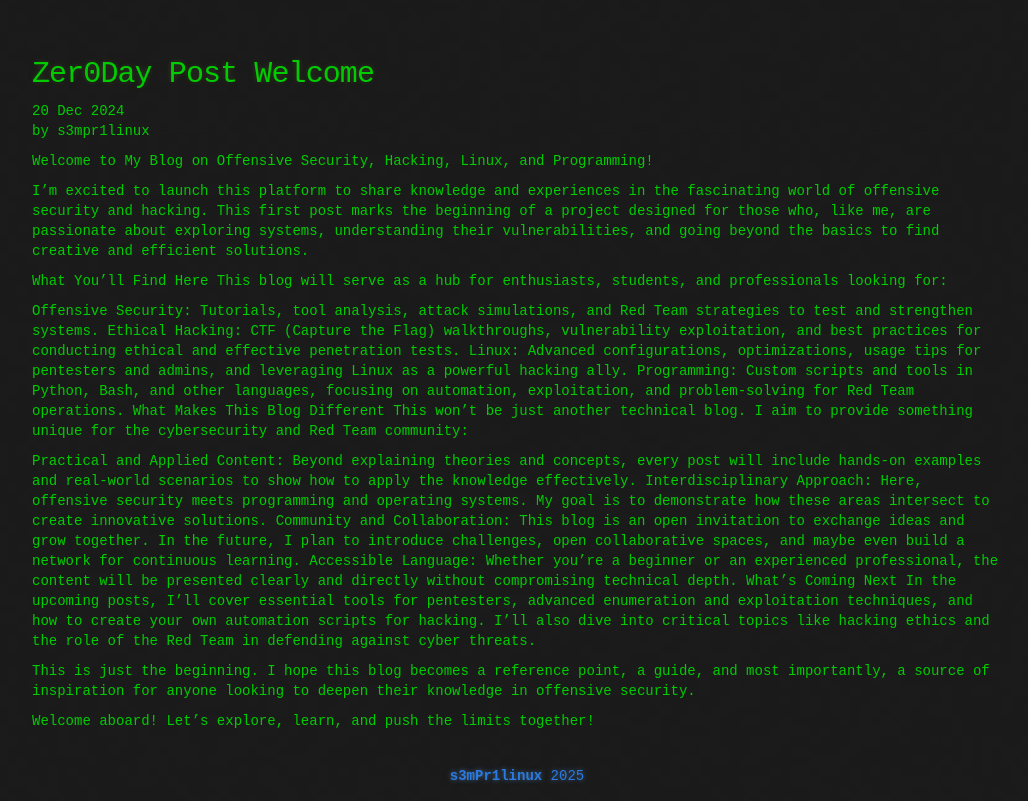
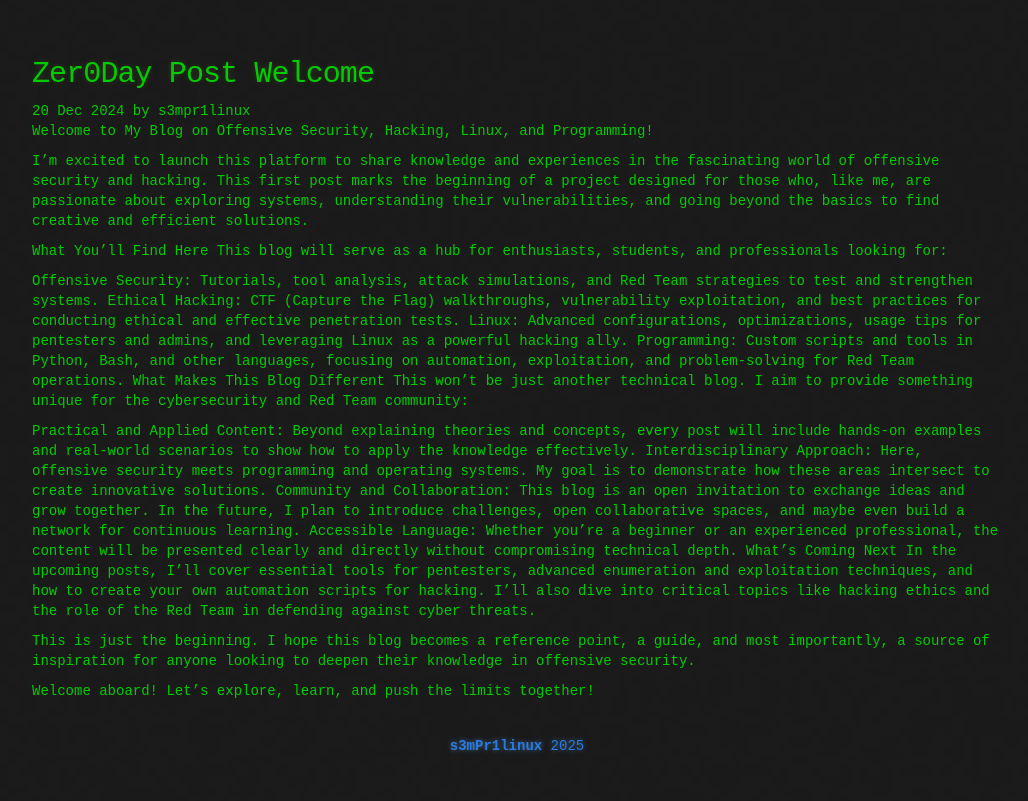
Before and after one commit to s3mPr1linux/s3mPr1linux.github.io, a Jekyll site: the page built from _posts/2024-12-20-zeroday post.md, in a window 1280 px wide. Shown: the part 399-1200 px from the top of the page, without its empty margins (123-1151 px from the left). Built offline with Jekyll 4.4.1, drawn with Linux system fonts in a browser that asks for light colours; after the commit the page ends 1170 px from its top, so only the background shows below that.

Commit message:
Update post.html

```diff
--- a/_layouts/post.html
+++ b/_layouts/post.html
@@ -6,6 +6,6 @@ published: true
 <article>
   <h1>{{ page.title }}</h1>
 
-  <time datetime="{{ page.date | date_to_xmlschema }}" class="by-line">{{ page.date | date_to_string }}</time> <p class="view">by s3mpr1linux</p>
+  <time datetime="{{ page.date | date_to_xmlschema }}" class="by-line">{{ page.date | date_to_string }}</time> <span class="view">by s3mpr1linux</span>
   {{ content }}
 </article>
```
